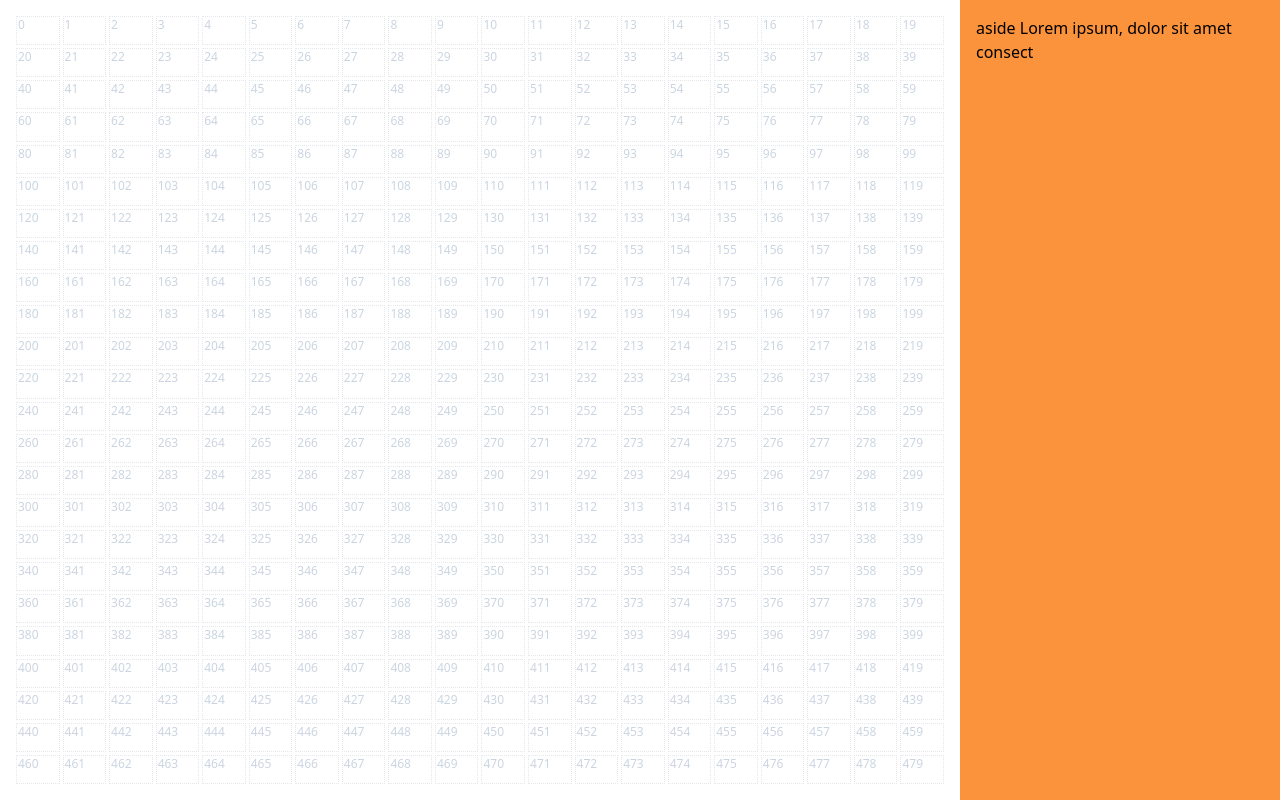
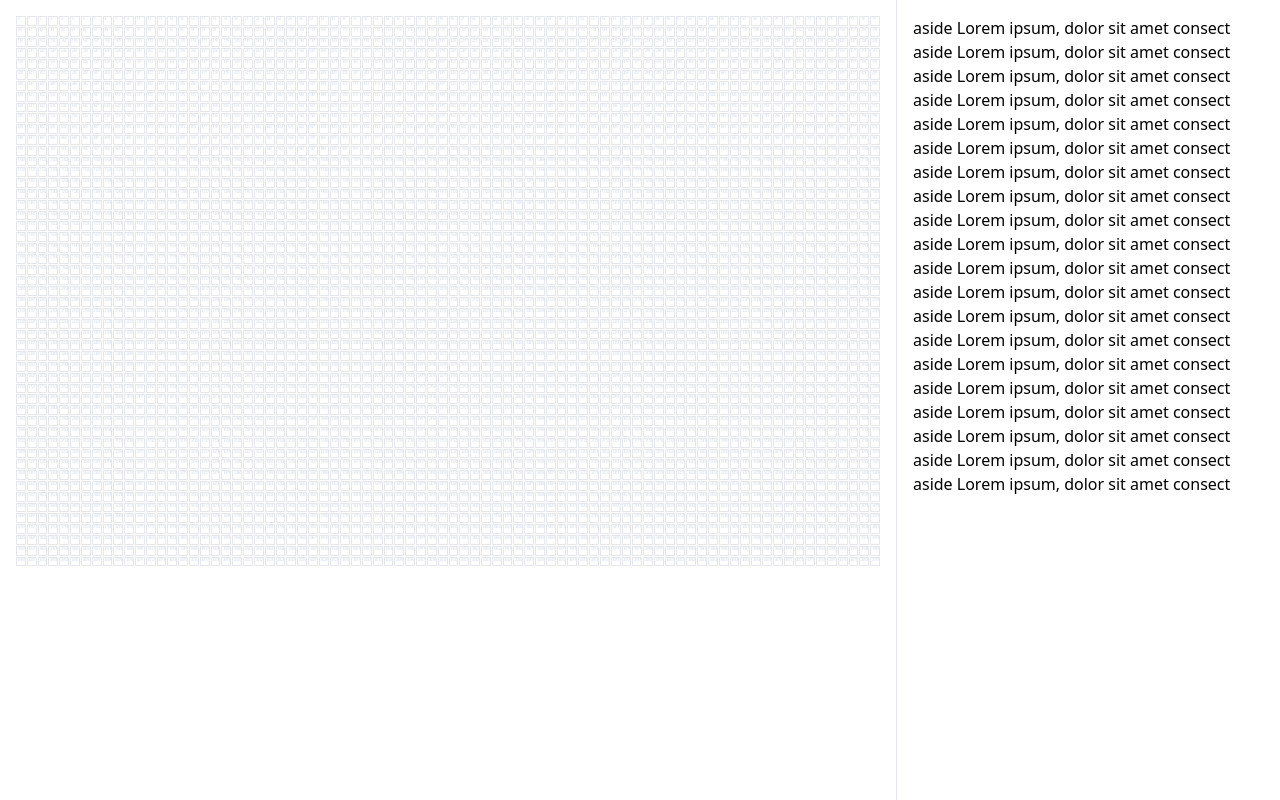
Before and after one commit to voltagecloud/pixel-space, a SvelteKit app: page /grid in a window 1280 px wide. Built offline with nearby package versions, Linux system fonts and the light colour scheme.

Commit message:
layout polish

```diff
--- a/src/lib/PixelGrid.svelte
+++ b/src/lib/PixelGrid.svelte
@@ -3,9 +3,9 @@
 </script>
 
 <ul use:draw>
-	{#each Array(480) as _, index}
+	{#each Array(4080) as _, index}
 		{@const id = `pixel-${index}`}
-		<li>
+		<li title={id}>
 			<input type="checkbox" {id} />
 			<label for={id}>{index}</label>
 		</li>
@@ -14,16 +14,15 @@
 
 <style lang="postcss">
 	ul {
-		@apply grid w-full select-none;
-		gap: 3px;
-		grid-template-columns: repeat(20, minmax(0, 1fr));
+		@apply grid select-none gap-px w-full;
+		grid-template-columns: repeat(80, minmax(0, 1fr));
 	}
 	li {
-		@apply flex border-dotted border;
+		@apply flex aspect-square;
 	}
 	label {
-		@apply flex-1 cursor-pointer hover:ring;
-		@apply pl-[1px] text-xs text-slate-300;
+		@apply flex-1 border overflow-hidden cursor-pointer hover:ring;
+		@apply pl-[1px] text-[3px] text-slate-300;
 	}
 	input:checked + label {
 		@apply bg-orange-500;
--- a/src/routes/grid/+page.svelte
+++ b/src/routes/grid/+page.svelte
@@ -1,12 +1,34 @@
 <script lang="ts">
-  import PixelGrid from "$lib/PixelGrid.svelte";
+	import PixelGrid from '$lib/PixelGrid.svelte';
 </script>
 
-<main class="absolute inset-0 flex">
-  <section class="flex-1 flex justify-center m-4">
-    <PixelGrid />
-  </section>
-  <aside class="w-1/4 bg-orange-400 overflow-auto p-4">
-    aside Lorem ipsum, dolor sit amet consect
-  </aside>
+<main class="lg:absolute lg:inset-0 flex flex-col lg:flex-row">
+	<section class="flex-1 flex flex-col pb-4 lg:p-4 overflow-auto">
+		<div class="flex-1 flex justify-center items-start">
+			<PixelGrid />
+		</div>
+	</section>
+	<aside class="border-t lg:border-t-0 lg:border-l pt-4 lg:p-4 lg:overflow-auto lg:basis-96">
+		<p>aside Lorem ipsum, dolor sit amet consect</p>
+		<p>aside Lorem ipsum, dolor sit amet consect</p>
+		<p>aside Lorem ipsum, dolor sit amet consect</p>
+		<p>aside Lorem ipsum, dolor sit amet consect</p>
+		<p>aside Lorem ipsum, dolor sit amet consect</p>
+		<p>aside Lorem ipsum, dolor sit amet consect</p>
+		<p>aside Lorem ipsum, dolor sit amet consect</p>
+		<p>aside Lorem ipsum, dolor sit amet consect</p>
+		<p>aside Lorem ipsum, dolor sit amet consect</p>
+		<p>aside Lorem ipsum, dolor sit amet consect</p>
+		<p>aside Lorem ipsum, dolor sit amet consect</p>
+		<p>aside Lorem ipsum, dolor sit amet consect</p>
+		<p>aside Lorem ipsum, dolor sit amet consect</p>
+		<p>aside Lorem ipsum, dolor sit amet consect</p>
+		<p>aside Lorem ipsum, dolor sit amet consect</p>
+
+		<p>aside Lorem ipsum, dolor sit amet consect</p>
+		<p>aside Lorem ipsum, dolor sit amet consect</p>
+		<p>aside Lorem ipsum, dolor sit amet consect</p>
+		<p>aside Lorem ipsum, dolor sit amet consect</p>
+		<p>aside Lorem ipsum, dolor sit amet consect</p>
+	</aside>
 </main>
```
